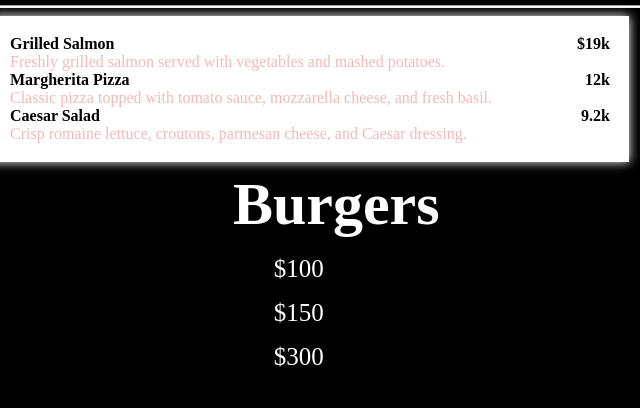
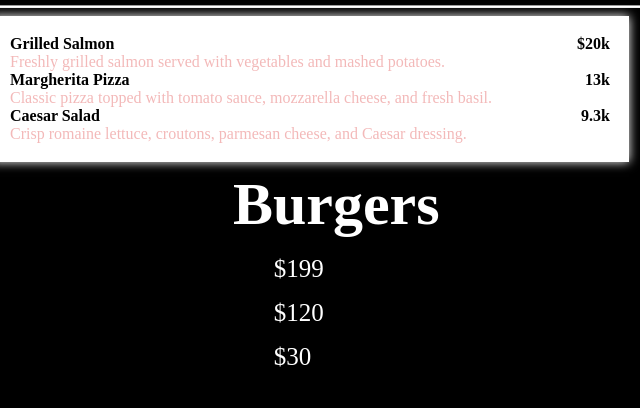
Before and after one commit to TodkhuuO/TodkhuuO.github.io, a plain HTML site: page menu.html in a window 1280 px wide. Shown: the part 232-640 px from the top of the page, 330-970 px from the left. Drawn offline with Linux system fonts and the light colour scheme.

Commit message:
uniin dung uurchluv

```diff
--- a/menu.html
+++ b/menu.html
@@ -13,21 +13,21 @@
 <div class="menu-container">
   <div class="menu-item">
       <div class="item-name">Grilled Salmon</div>
-      <div class="item-price">$19k</div>
+      <div class="item-price">$20k</div>
   </div>
       <div class="item-description">Freshly grilled salmon served with vegetables and mashed potatoes.</div>
 
 
   <div class="menu-item">
       <div class="item-name">Margherita Pizza</div>
-      <div class="item-price">12k</div>
+      <div class="item-price">13k</div>
 
   </div>
       <div class="item-description">Classic pizza topped with tomato sauce, mozzarella cheese, and fresh basil.</div>
 
   <div class="menu-item">
       <div class="item-name">Caesar Salad</div>
-      <div class="item-price">9.2k</div>
+      <div class="item-price">9.3k</div>
   </div>
       <div class="item-description">Crisp romaine lettuce, croutons, parmesan cheese, and Caesar dressing.</div>
 
@@ -42,17 +42,17 @@
     <tr>
       <td>Cheeseburger</td>
 
-      <td>$100</td>
+      <td>$199</td>
     </tr>
     <tr>
       <td>Hamburger</td>
 
-      <td>$150</td>
+      <td>$120</td>
     </tr>
     <tr>
       <td>Chickenburger</td>
 
-      <td>$300</td>
+      <td>$30</td>
     </tr>
 
   </table>
```
